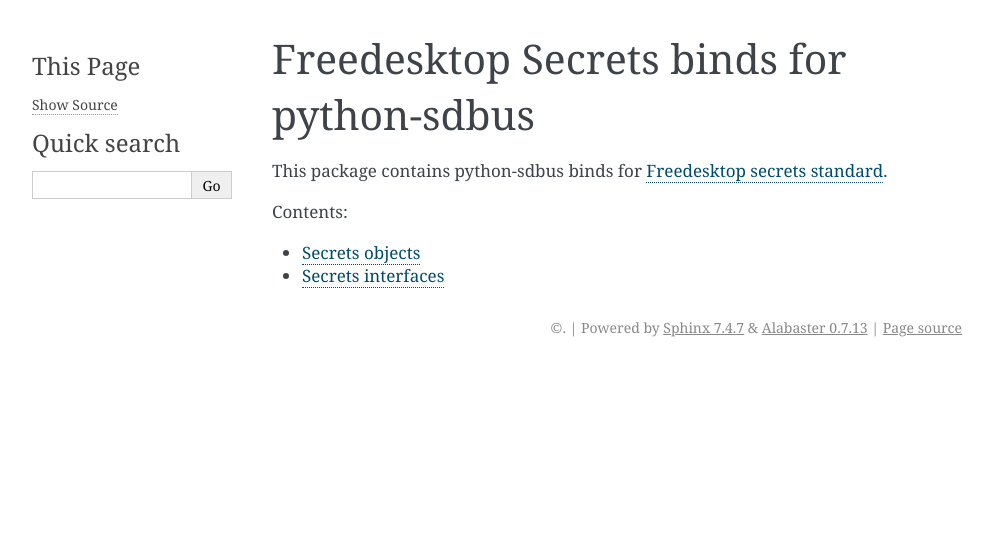
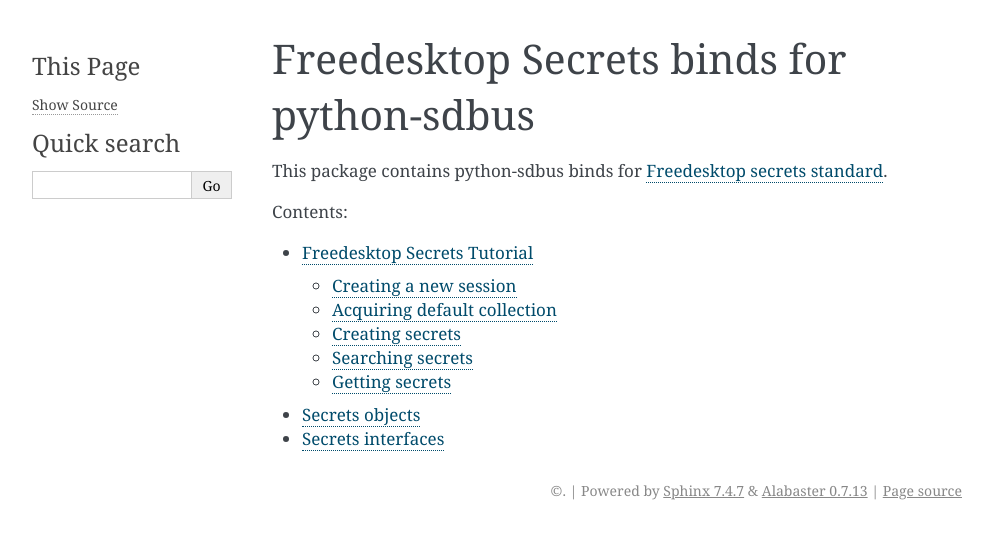
Before and after one commit to python-sdbus/python-sdbus-secrets, a Sphinx documentation site: the page built from docs/index.rst, in a window 1280 px wide. Shown: the top 539 px of the page, without its empty margins (148-1141 px from the left). Built offline with Sphinx 7.4.7, drawn with Linux system fonts in a browser that asks for light colours; some of the changed lines change nothing that is shown.

Commit message:
Added tutorial

```diff
--- a/docs/index.rst
+++ b/docs/index.rst
@@ -10,5 +10,6 @@
     :maxdepth: 3
     :caption: Contents:
 
+    tutorial
     objects
     interfaces
--- /dev/null
+++ b/docs/tutorial.rst
@@ -0,0 +1,131 @@
+Freedesktop Secrets Tutorial
+============================
+
+This tutorial will guide you through the basic steps
+on how to use Freedesktop Secrets API using the python-sdbus
+binds.
+
+.. note::
+    This tutorial will use blocking API for simplicity.
+    Async API can be easily used instead.
+
+Creating a new session
+----------------------
+
+To interact with the secrets API a process needs to acquire
+a new session.
+
+Secrets API supports an in-transit encryption but its not required.
+Most of secrets implementations should support plain mode without
+encryption. This is the simplest way to use secrets API.
+
+.. code-block:: python
+
+    secrets_service = SecretService()
+
+    session_algorithm = 'plain'  # Plain mode, no encryption
+    session_input = ('s', '')  # Variant of an empty string
+
+    # With plain algorithm we only need session path
+    # output of algorithm negotiation can be ignored (assigned to _)
+    _, my_session_path = secrets_service.open_session(
+        session_algorithm,
+        session_input,
+    )
+
+Session is identified by an object path. In this case the session path is
+stored in the ``my_session_path`` variable.
+
+Session can be closed manually using :py:meth:`SecretSessionInterface.close`
+method or automatically when process that acquired session disconnects from the
+bus.
+
+Acquiring default collection
+----------------------------
+
+Unless you need to store multiple secrets it is better to find a default collection.
+
+This collection should always be present.
+
+.. code-block:: python
+
+    default_collection_path = secrets_service.read_alias('default')
+
+    default_collection = SecretCollection(default_collection_path)
+
+Creating secrets
+----------------
+
+:py:meth:`SecretCollectionInterface.create_item` should be used to create new items.
+
+The secret can be created with properties to uniquely identify it. Each property
+name must be prefixed with ``org.freedesktop.Secret.Item.`` string. For example,
+secret attributes would be ``org.freedesktop.Secret.Item.Attributes``. See example.
+
+The secret data itself is a tuple of session path, encryption parameters bytes
+(empty in case of plain mode), bytes of value and content type string. (for example,
+``text/plain; charset=utf8``)
+
+Last argument is a boolean whether or not to replace existing secret with same
+attributes.
+
+.. code-block:: python
+
+    secret_properties_dict = {
+        'org.freedesktop.Secret.Item.Label': ('s', 'MyItem'),
+        'org.freedesktop.Secret.Item.Type': ('s', 'Test'),
+        'org.freedesktop.Secret.Item.Attributes': ('a{ss}', {
+            "Attribute1": "Value1",
+            "Attribute2": "Value2",
+        })
+    }
+
+    new_secret_path, prompt = default_collection.create_item(
+        secret_properties_dict,
+        (
+            my_session_path,  # session path
+            b'',  # encryption parameters, empty in plain mode
+            b'my secret',  # secret value it self
+            'text/plain; charset=utf8',  # content type
+        ),
+        False,  # do not replace secret with same attributes
+    )
+
+Searching secrets
+-----------------
+
+After getting a collection you can either search the items using
+:py:meth:`SecretCollectionInterface.search_items` or iterate over
+:py:meth:`SecretCollectionInterface.items` property and examine
+each secret individually.
+
+Each secret has a dictionary of attributes which can be used to uniquely identify
+a secret.
+
+.. code-block:: python
+
+    found_secrets_paths = default_collection.search_items(
+        {
+            "Attribute1": "Value1",
+            "Attribute2": "Value2",
+        }
+    )
+
+Getting secrets
+---------------
+
+After finding the secret path in order to get the secret you should
+use the :py:meth:`SecretItemInterface.get_secret` method to get secret data.
+
+Secret data contains tuple of session path, encryption parameters bytes
+(empty in case of plain mode), secret value bytes and content type string.
+
+.. code-block:: python
+
+    secret = SecretItem(new_secret_path)
+
+    session_path, params, value, content_type = secret.get_secret(my_session_path)
+
+.. note::
+    See `secrets specification <https://specifications.freedesktop.org/secret-service/latest/index.html>`_
+    for more in depth look.
```
